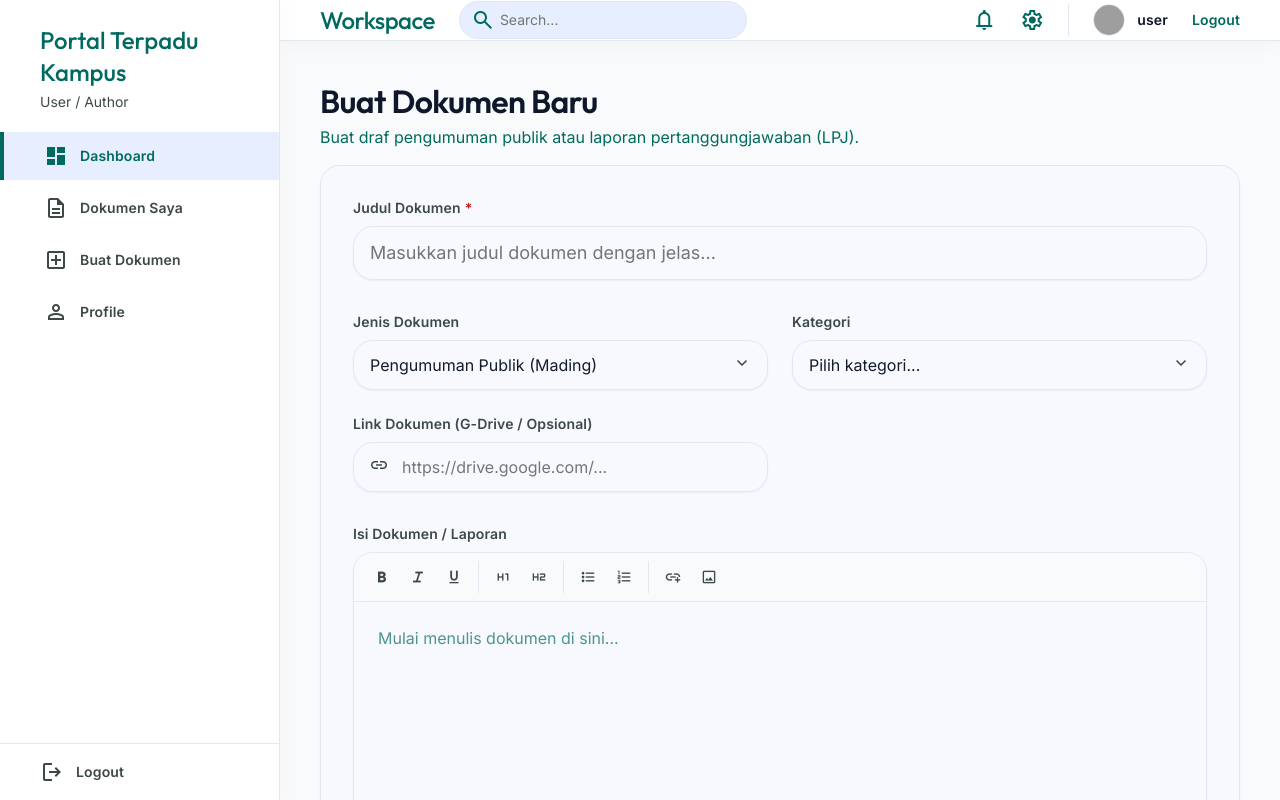
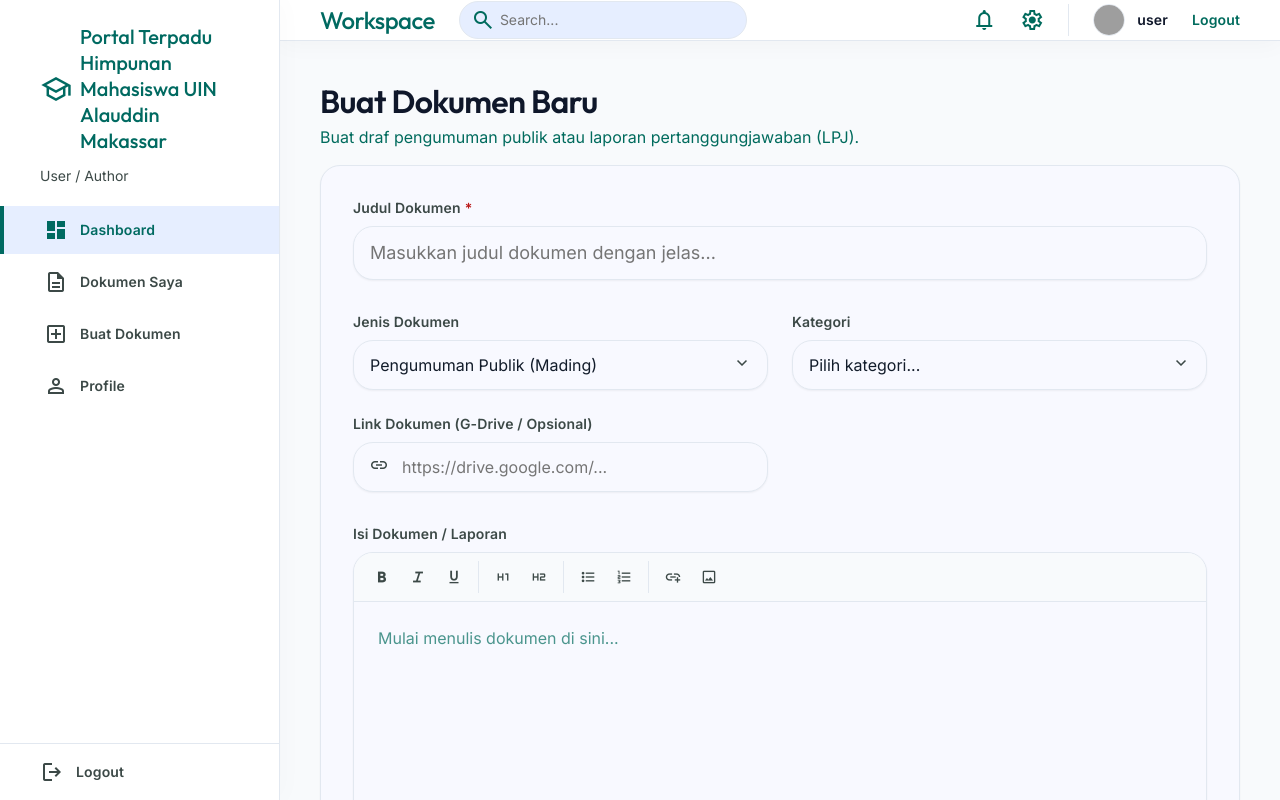
Before and after one commit to hikma-rmd/portal-publikasi, a Next.js app: page /dashboard/new in a window 1280 px wide. Built offline with nearby package versions, Linux system fonts and the light colour scheme; no server answers; the database is empty; sample sign-in values are in the browser's storage; grey boxes are pictures that could not be loaded.

Commit message:
style: change sidebar title and add logo

```diff
--- a/src/app/dashboard/layout.js
+++ b/src/app/dashboard/layout.js
@@ -45,8 +45,11 @@ export default function DashboardLayout({ children }) {
       <aside className={styles.sidebar}>
         {/* Header */}
         <div className={styles.header}>
-          <h1 className={`${styles.title} font-headline-md`}>Portal Terpadu Kampus</h1>
-          <p className="font-body-sm text-on-surface-variant">{displayRole}</p>
+          <div style={{ display: 'flex', alignItems: 'center', gap: '8px' }}>
+            <span className="material-symbols-outlined" style={{ fontSize: '32px', color: 'var(--primary)' }}>school</span>
+            <h1 className={`${styles.title} font-headline-md`} style={{ fontSize: '1.25rem', lineHeight: '1.3' }}>Portal Terpadu Himpunan Mahasiswa UIN Alauddin Makassar</h1>
+          </div>
+          <p className="font-body-sm text-on-surface-variant" style={{ marginTop: '8px' }}>{displayRole}</p>
         </div>
 
         {/* Navigation Tabs */}
```
